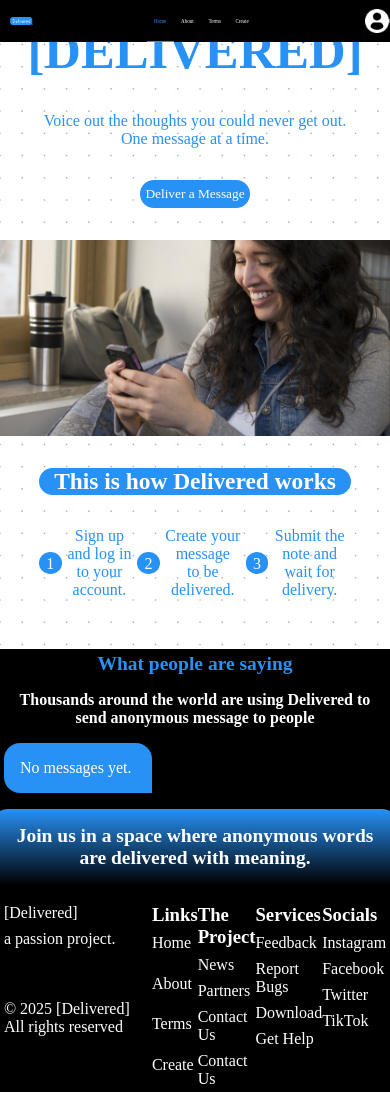
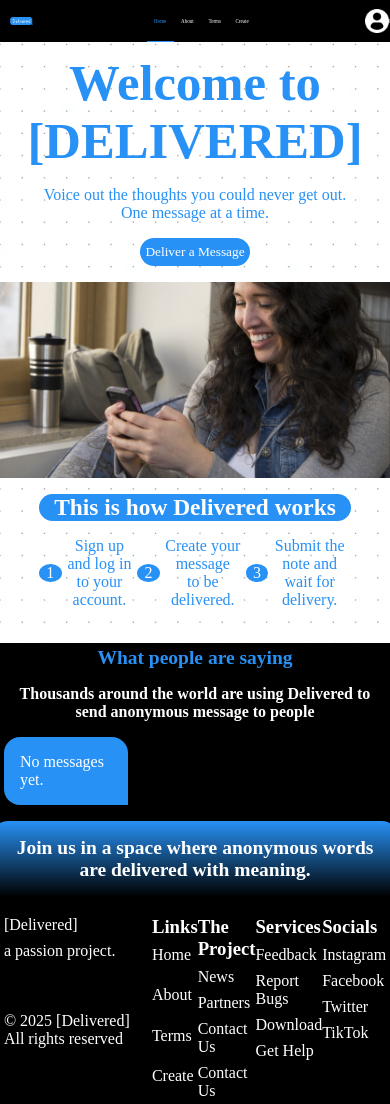
Before and after one commit to JohnLansigan/Delivered, a PHP site: page / in a window 390 px wide; the page is wider, and only the part inside the window is pictured. Run offline with PHP 8.4, Linux system fonts and the light colour scheme; data that the repository does not hold is empty; some web fonts are replaced.

Commit message:
home respon

```diff
--- a/index.css
+++ b/index.css
@@ -185,7 +185,7 @@
 #messages div
 {
     color: white;
-    width: 30.31%;
+    width: 29%;
     background-color: #2791f5;
     border-radius: 1rem 1rem 0 1rem;
     padding: 1rem;
@@ -220,10 +220,28 @@
     color: white;
 }
 
+@media screen and (max-width: 1005px) {
+    #messages div {
+        width: 28%
+    }
+}
+
+@media screen and (max-width: 816px) {
+    #messages div {
+        width: 25%
+    }
+}
+
 
 @media screen and (max-width: 768px) {
-    #numbers h2{
-        margin-top: .3vh;
+
+    #intro-container {
+        gap: 1rem;
+    }
+
+    #numbers {
+        height: 100%;
+        width: 3vw;
     }
     h2 {
         font-size: 1.2em;
@@ -237,26 +255,33 @@
 }
 
 @media screen and (max-width: 426px) {
+
+
+    #numbers {
+        height: 100%;
+        width: 9vw;
+    }
+
+    #messages div {
+        width: 24%;
+    }
+
     #intro-container h1 {
         font-size: 13vw;
     }
     #works h1{
         font-size: 6vw;
     }
-    #numbers {
-        height: 2.5vh;
-        width: 9vw;
-    }
+
     h2 {
         font-size: 1em;
     }
-    #intro-container {
-        margin-top: -20vw;
+
+    #messages {
+        gap: .5rem;
     }
 }
 
 @media screen and (max-width: 375px) {
-    #intro-container {
-        margin-top: -25vw;
-    }
+
 }
```
